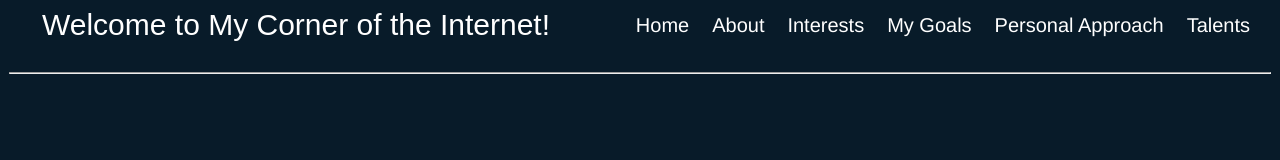
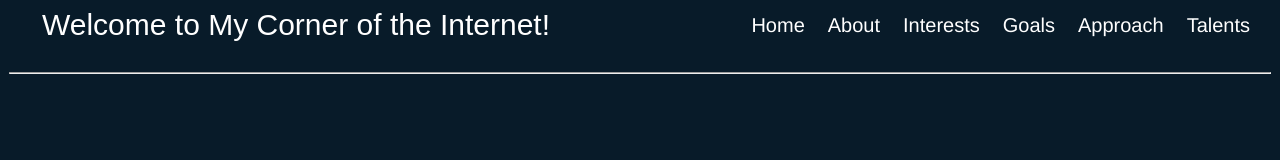
Before and after one commit to sandun-navodya/Portfolio-Website, a plain HTML site: page index.html in a window 1280 px wide. Shown: the top 160 px of the page. Drawn offline with Linux system fonts and the light colour scheme.

Commit message:
changed navbar components

```diff
--- a/index.html
+++ b/index.html
@@ -16,8 +16,8 @@
     <a href="#">Home</a>
     <a href="#about">About</a>
     <a href="#interest">Interests</a>
-    <a href="#goal">My Goals</a>
-    <a href="#personal-approach">Personal Approach</a>
+    <a href="#goal">Goals</a>
+    <a href="#personal-approach">Approach</a>
      <a href="#achivements">Talents</a>
   </nav>
 </div>
@@ -61,14 +61,14 @@
 
 <section class="boder" id="personal-approach">
     <div class="boder-content">
-        <h1>Personal Approach to My Work</h1>
+        <h1>My Work Approach</h1>
         <p>I always try to give my best in everything I do. I believe in staying organized, managing time well, and being honest in my work. I enjoy learning new things and improving my skills. I also value teamwork, but I can work independently when needed. I believe that every task, big or small, deserves full effort and attention.</p>
     </div>
 </section>
 
 <section class="boder" id="achivements">
     <div class="boder-content">
-        <h1>My Talents and Achivments</h1>
+        <h1>My Talents and Achivements</h1>
         <p>I’m learning full-stack development and have built a few web applications as part of my journey. These projects helped me improve my coding skills and understand how to connect frontend and backend technologies. I enjoy learning by doing and always try to improve with each project I complete.</p>
         <br>
         <p>📌 Former Junior Treasurer – Electronics and Computer Science Club. </p>
```
